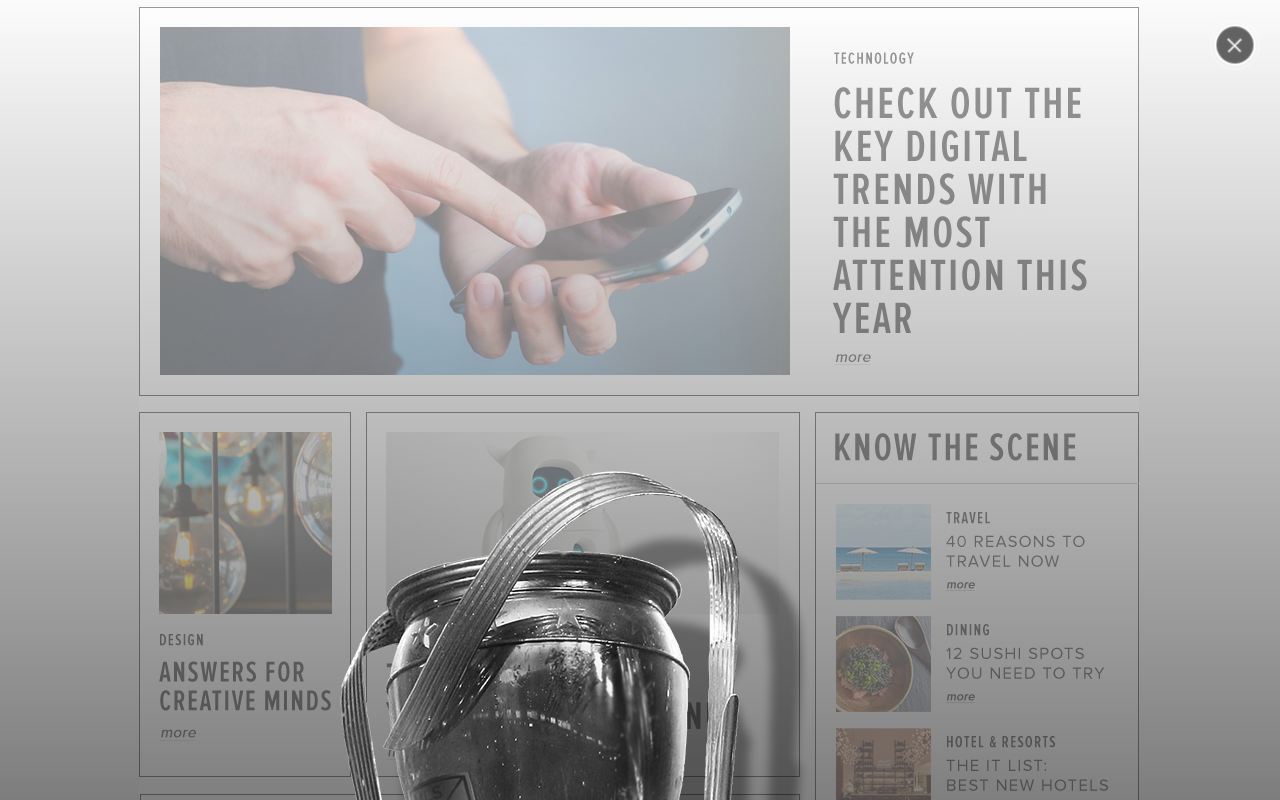
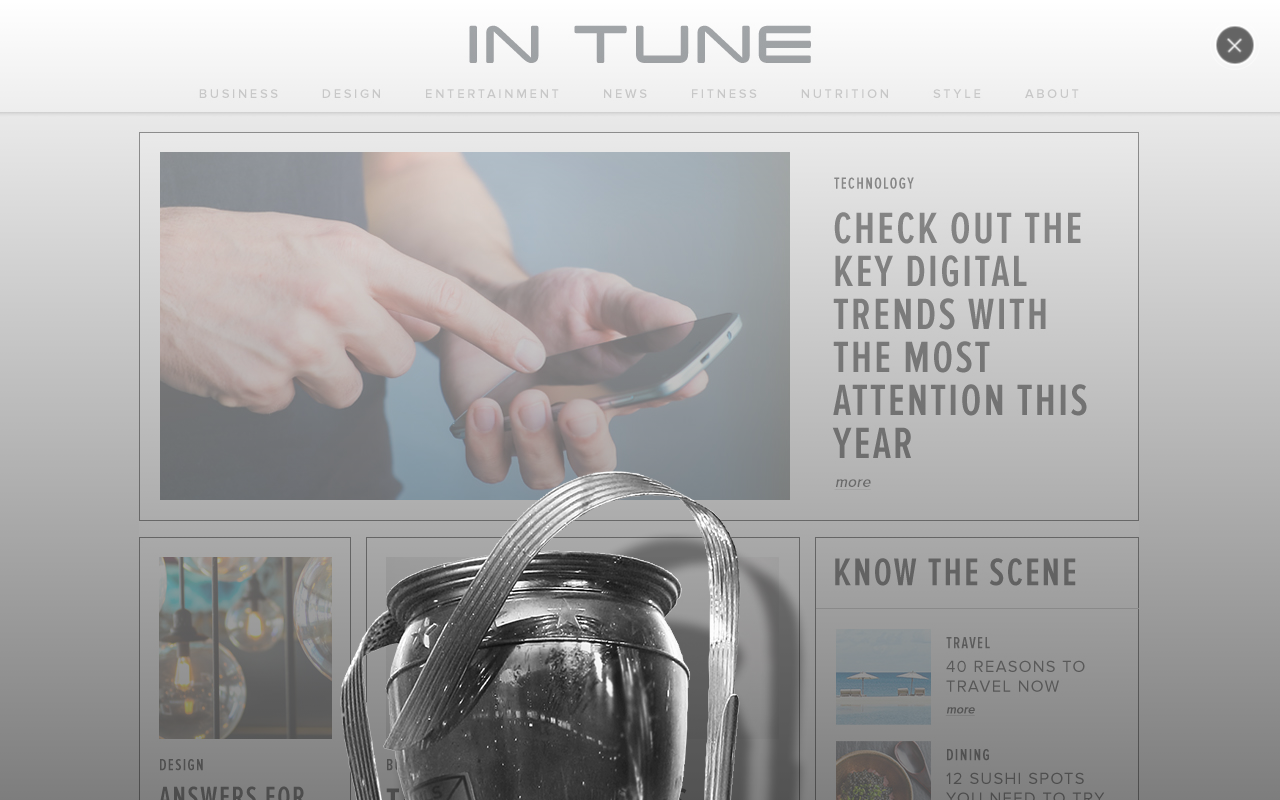
Before and after one commit to Xandr1/perion-task, a website: page index.html in a window 1280 px wide. Drawn offline with Linux system fonts and the light colour scheme; grey boxes are pictures that could not be loaded.

Commit message:
background

```diff
--- a/scss/_main.scss
+++ b/scss/_main.scss
@@ -1,6 +1,6 @@
 .background-site {
   font-family: "DIN Next LT Pro Heavy";
-  background: url("../images/Desktop_cropped1050.png") no-repeat center;
+  background: url("../images/Desktop_cropped1050.png") no-repeat top;
   height: 100vh;
   overflow: hidden;
 }
```
Also changed, not shown: css/style.css.
